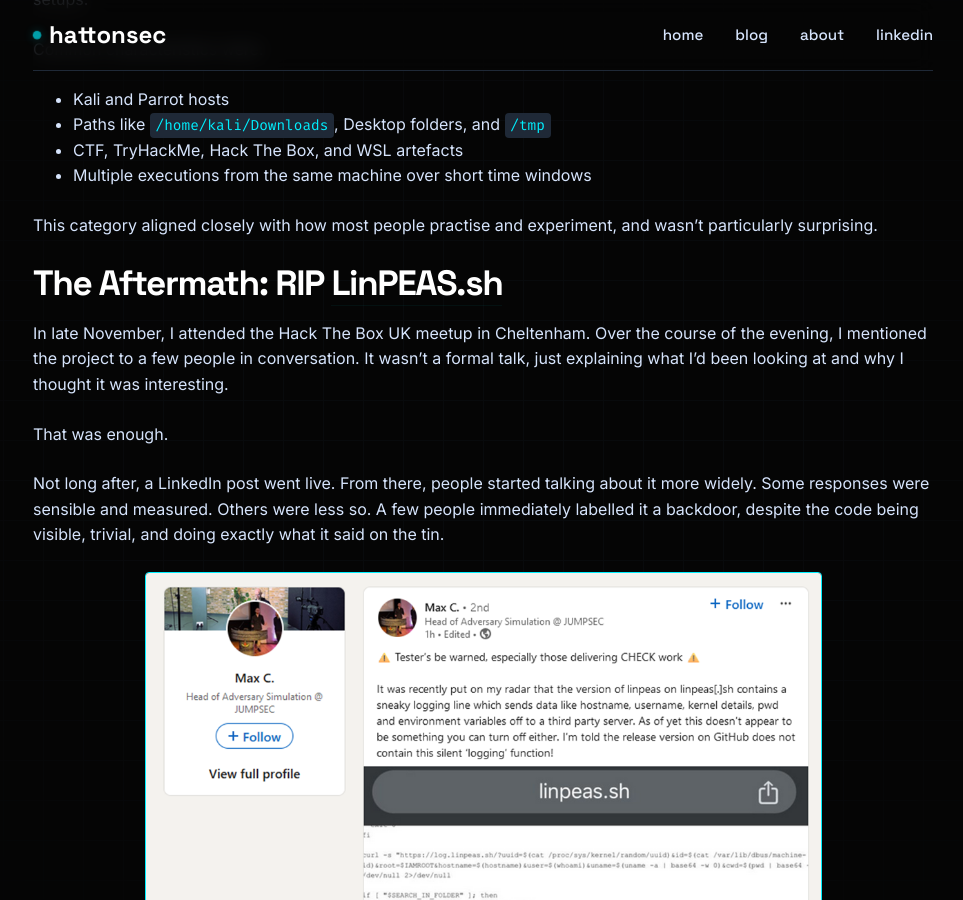
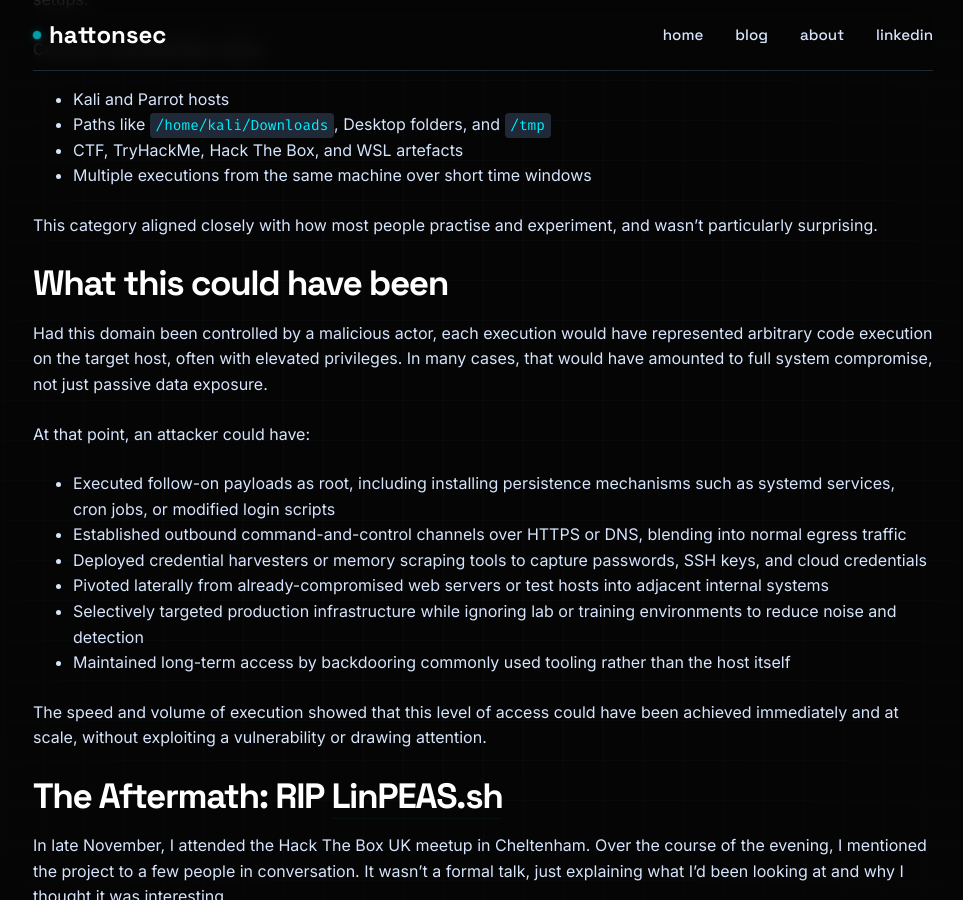
Before and after one commit to hattonsec/hattonsec.github.io, a Jekyll site: the page built from _posts/2025-12-15-a-linpeas-saga.md, in a window 1280 px wide and 900 px high, scrolled down 7252 px. Shown: the whole window, without its empty margins (157-1120 px from the left). Built offline with Jekyll 4.4.1, drawn with Linux system fonts in a browser that asks for light colours.

Commit message:
Added what could have been section

```diff
--- a/_posts/2025-12-15-a-linpeas-saga.md
+++ b/_posts/2025-12-15-a-linpeas-saga.md
@@ -213,6 +213,21 @@
 
 This category aligned closely with how most people practise and experiment, and wasn’t particularly surprising.
 
+# What this could have been
+
+Had this domain been controlled by a malicious actor, each execution would have represented arbitrary code execution on the target host, often with elevated privileges. In many cases, that would have amounted to full system compromise, not just passive data exposure.
+
+At that point, an attacker could have:
+
+- Executed follow-on payloads as root, including installing persistence mechanisms such as systemd services, cron jobs, or modified login scripts
+- Established outbound command-and-control channels over HTTPS or DNS, blending into normal egress traffic
+- Deployed credential harvesters or memory scraping tools to capture passwords, SSH keys, and cloud credentials
+- Pivoted laterally from already-compromised web servers or test hosts into adjacent internal systems
+- Selectively targeted production infrastructure while ignoring lab or training environments to reduce noise and detection
+- Maintained long-term access by backdooring commonly used tooling rather than the host itself
+
+The speed and volume of execution showed that this level of access could have been achieved immediately and at scale, without exploiting a vulnerability or drawing attention.
+
 # The Aftermath: RIP [LinPEAS.sh](http://linpeas.sh/)
 
 In late November, I attended the Hack The Box UK meetup in Cheltenham. Over the course of the evening, I mentioned the project to a few people in conversation. It wasn’t a formal talk, just explaining what I’d been looking at and why I thought it was interesting.
```
